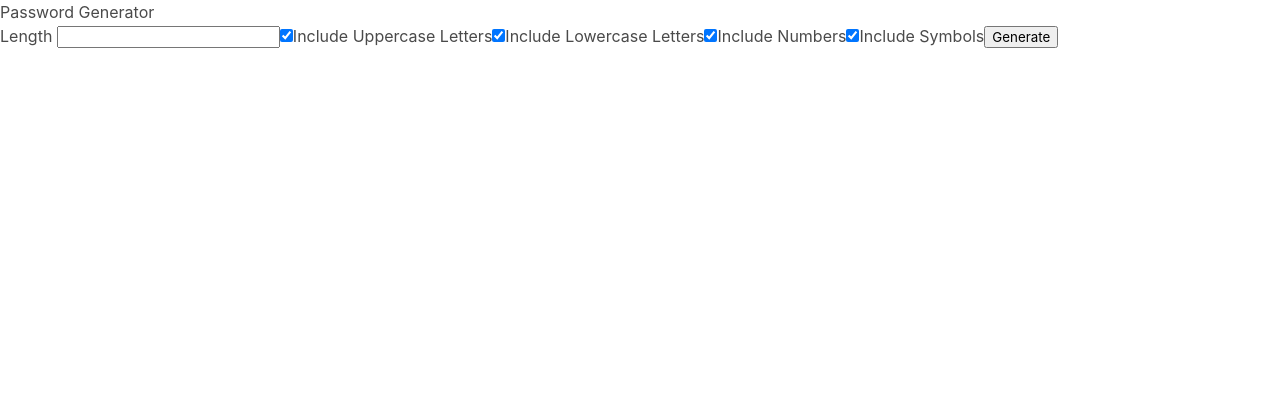
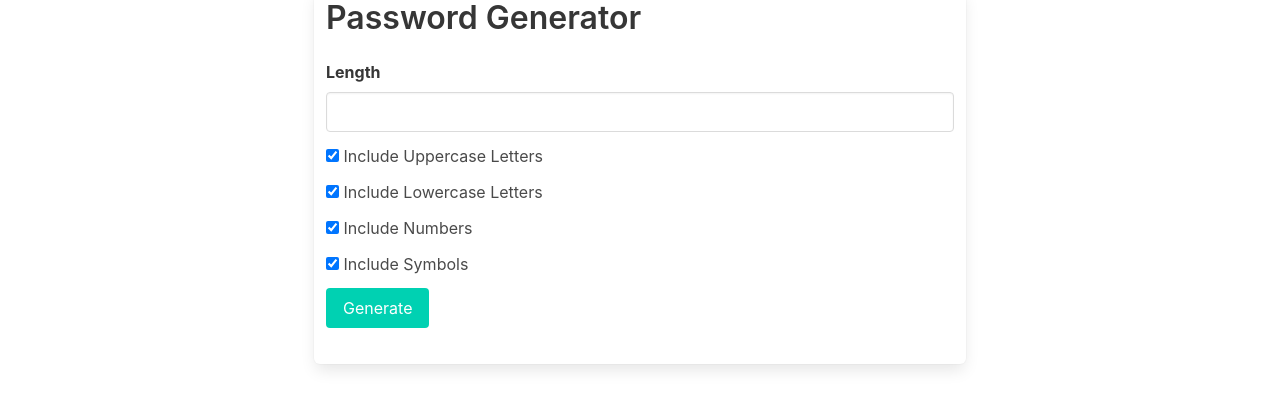
Before and after one commit to scc416/password-generator, an Angular app: page / in a window 1280 px wide. Shown: the top 408 px of the page. Built offline with nearby package versions, Linux system fonts and the light colour scheme.

Commit message:
clear password when generate is clicked

```diff
--- a/src/app/app.component.html
+++ b/src/app/app.component.html
@@ -1,25 +1,62 @@
-<h1>Password Generator</h1>
-<label> Length </label>
-<input (keyup)="updateLength($event)" />
+<div class="columns is-centered">
+  <div class="column is-half box">
+    <h1 class="title">Password Generator</h1>
 
-<input type="checkbox" checked (change)="toggleUpperLetter()" /><label
-  >Include Uppercase Letters</label
->
-<input type="checkbox" checked (change)="toggleLowerLetter()" /><label
-  >Include Lowercase Letters</label
->
-<input type="checkbox" checked (change)="toggleNumber()" /><label
-  >Include Numbers</label
->
-<input type="checkbox" checked (change)="toggleSymbol()" /><label
-  >Include Symbols</label
->
+    <div class="field">
+      <label class="label">Length</label>
+      <div class="control">
+        <input class="input" (keyup)="updateLength($event)" />
+      </div>
+    </div>
 
-<button (click)="generatePassword()">Generate</button>
-<div *ngIf="error">ERROR: {{ error }}</div>
-<div *ngIf="password">
-  <label>Password</label>
-  <div>{{ password }}</div>
-  <button (click)="copyPassword()">Copy</button>
-  <div *ngIf="showHint">Password is copied to clipboard</div>
+    <div class="field">
+      <label class="checkbox">
+        <input type="checkbox" checked (change)="toggleUpperLetter()" />
+        Include Uppercase Letters
+      </label>
+    </div>
+
+    <div class="field">
+      <label class="checkbox">
+        <input type="checkbox" checked (change)="toggleLowerLetter()" />
+        Include Lowercase Letters
+      </label>
+    </div>
+
+    <div class="field">
+      <label class="checkbox">
+        <input type="checkbox" checked (change)="toggleNumber()" />
+        Include Numbers</label
+      >
+    </div>
+
+    <div class="field">
+      <label class="checkbox">
+        <input type="checkbox" checked (change)="toggleSymbol()" />
+        Include Symbols
+      </label>
+    </div>
+
+    <div class="block">
+      <button (click)="generatePassword()" class="button is-primary">
+        Generate
+      </button>
+      <span *ngIf="error" class="tag is-danger is-light">{{ error }}</span>
+    </div>
+
+    <div class="block">
+      <article class="message" *ngIf="password">
+        <div class="message-header">
+          <p>Password</p>
+        </div>
+        <div class="message-body">
+          {{ password }}
+          <button (click)="copyPassword()">Copy</button>
+          <span *ngIf="showHint" class="tag is-success">
+            Copied to clipboard
+          </span>
+        </div>
+      </article>
+    </div>
+  </div>
 </div>
--- a/src/app/app.component.ts
+++ b/src/app/app.component.ts
@@ -38,6 +38,7 @@ export class AppComponent {
     const inputInt = parseInt(newInput);
     const isPositiveNumber = !isNaN(inputInt) && inputInt > 0;
     if (isPositiveNumber) this.length = inputInt;
+    if (!isPositiveNumber) this.length = 0;
   };
 
   toggleUpperLetter = () => {
@@ -83,12 +84,14 @@ export class AppComponent {
     if (error) {
       this.error = error;
       setTimeout(() => (this.error = ''), ERROR_SHOW);
+      this.password = '';
       return;
     }
     const stringOption = this.getPasswordOption();
     const newPassword = getPassword(this.length, stringOption);
     this.password = newPassword;
   };
+
   copyPassword = () => {
     navigator.clipboard.writeText(this.password);
     this.showHint = true;
```
